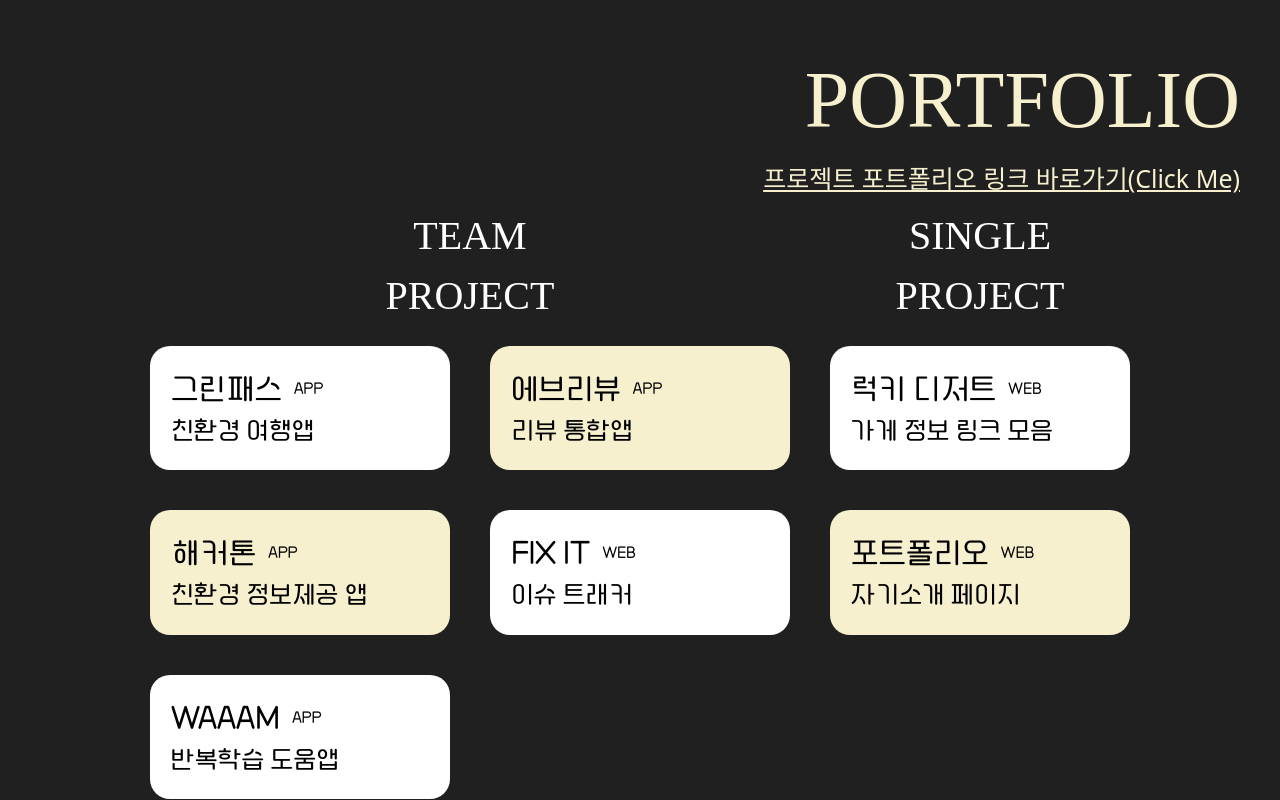
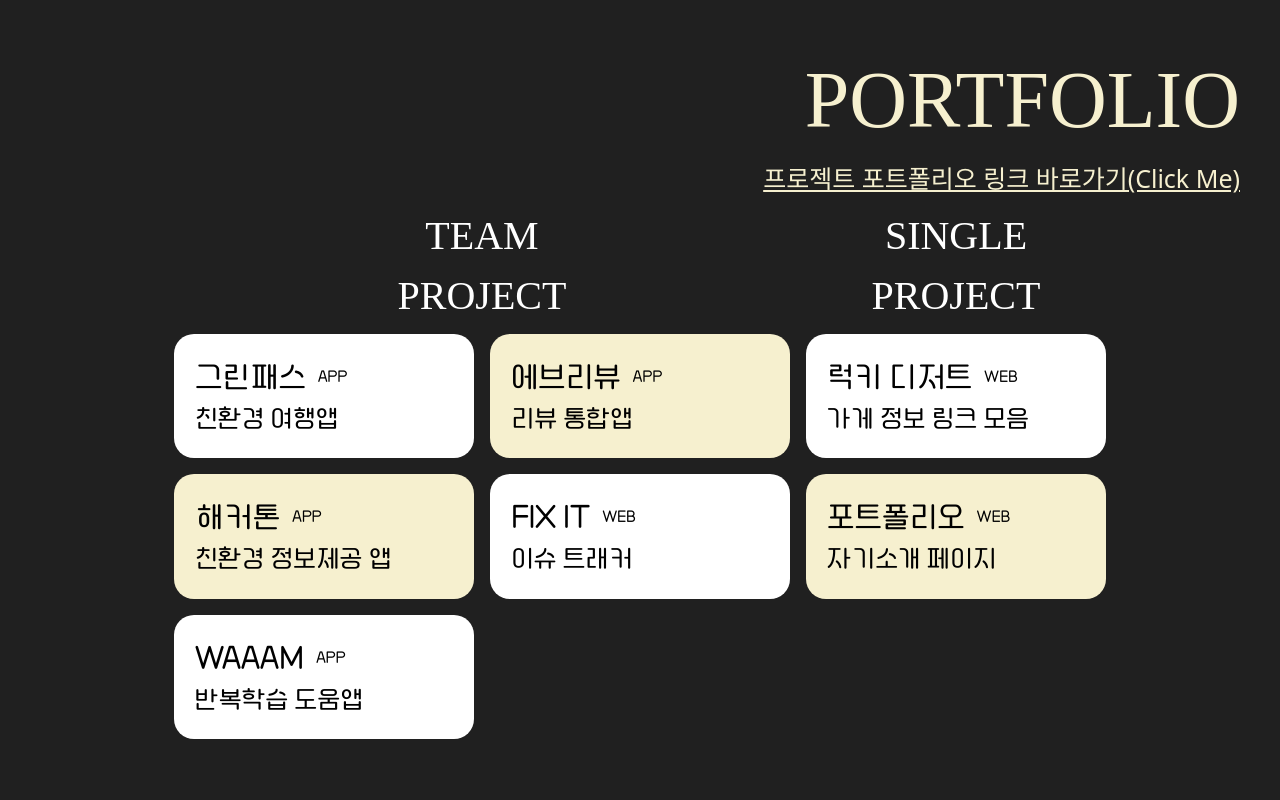
Before and after one commit to jymin99/jymin99.github.io, a React (Vite) app: page /portfolio in a window 1280 px wide. Built offline with nearby package versions, Linux system fonts and the light colour scheme; a web font is replaced by a local one.

Commit message:
portfolio page 화면 작아졌을 때

```diff
--- a/src/components/ModalButton.tsx
+++ b/src/components/ModalButton.tsx
@@ -15,7 +15,7 @@ const ModalButton: React.FC<ModalButtonProps> = ({ title, type, detail, color })
     return (
         <button
         // onClick={()=>dispatch(openModal(title))}
-        className={`bg-${color} hover:bg-${color} text-black hover:text-black w-[300px] h-100 p-5 border-transparent hover:border-transparent rounded-[20px] m-5`}
+        className={`bg-${color} hover:bg-${color} text-black hover:text-black w-[300px] h-100 p-5 border-transparent hover:border-transparent rounded-[20px] m-5 max-2xl:m-2`}
         >
             <div className="flex flex-col items-start text-left">
                 <div className="flex flex-row items-center">
```
Also changed, not shown: 1 other file (tests, documents, lock files or other folders).
